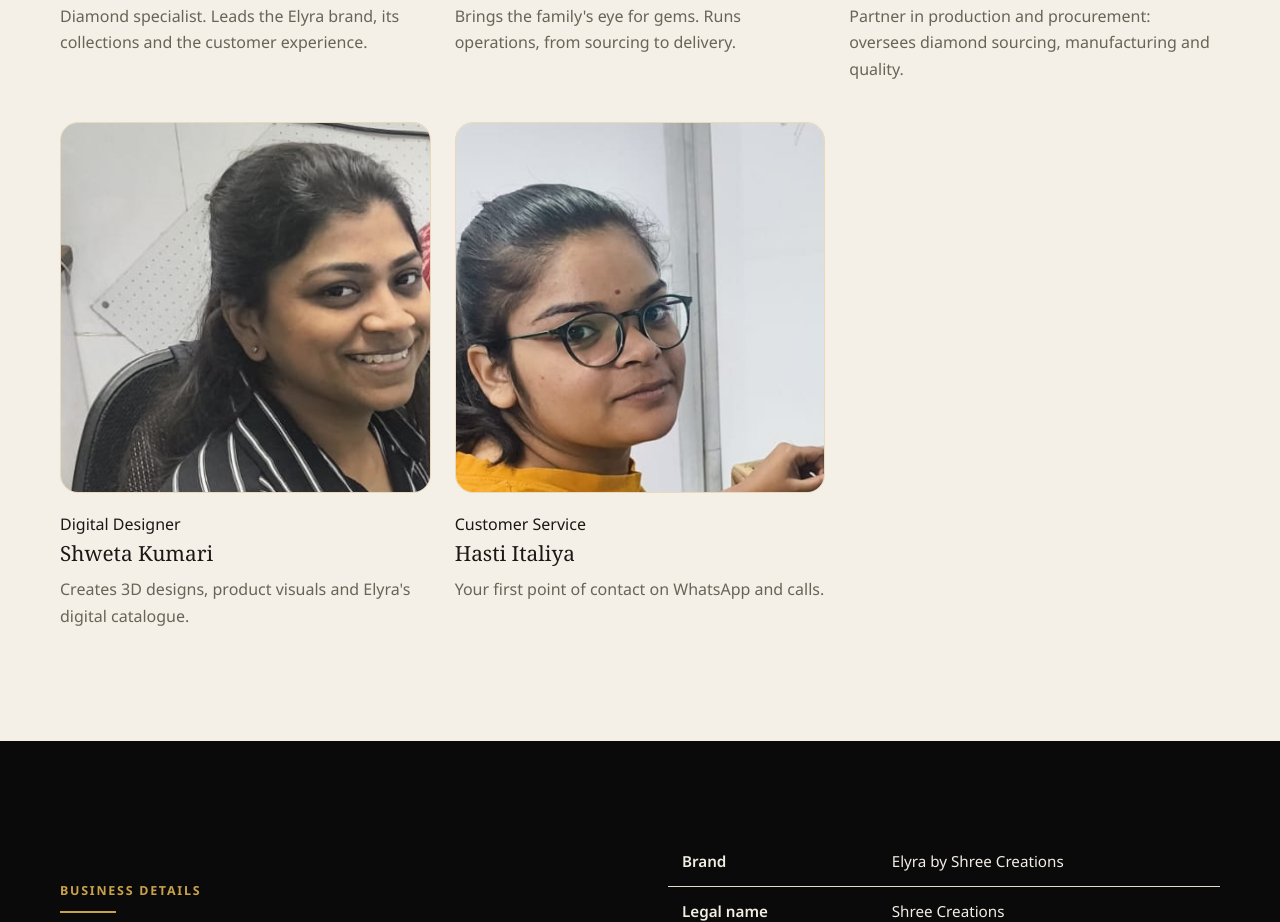
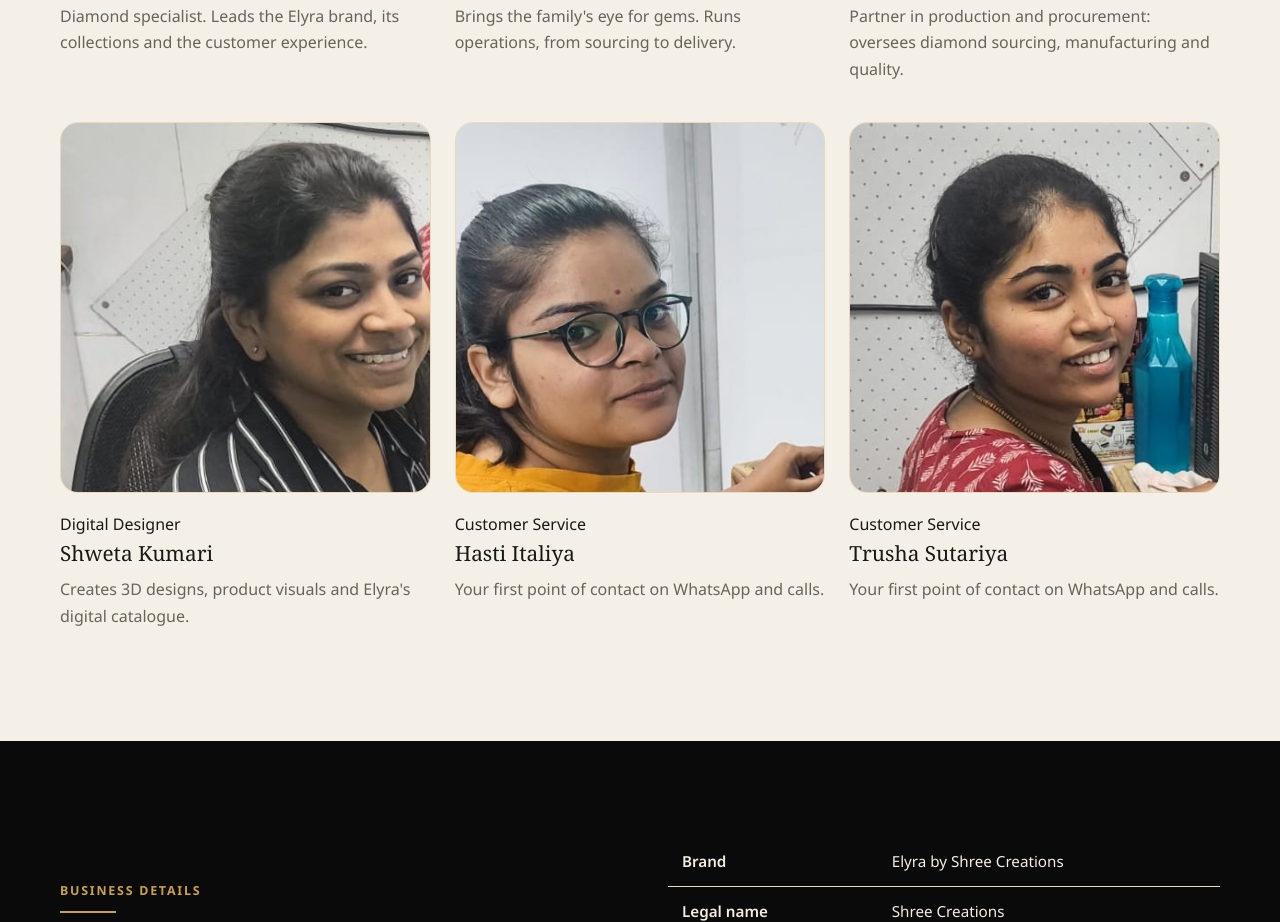
Before and after one commit to kynyx-solutions/elyra, a plain HTML site: page about.html in a window 1280 px wide. Shown: the part 3680-4602 px from the top of the page. Drawn offline with nearby package versions, Linux system fonts and the light colour scheme; no server answers.

Commit message:
Add Trusha Sutariya (Customer Service) to the team section
Co-Authored-By: Claude Opus 5.5 <noreply@anthropic.com>

```diff
--- a/about.html
+++ b/about.html
@@ -88,6 +88,7 @@
         <div class="team-card"><div class="portrait"><img src="assets/img/team/raiyani-pragnesh.jpg" alt="Raiyani Pragnesh" loading="lazy"></div><span class="label">Production &amp; Procurement Partner</span><h3>Raiyani Pragnesh</h3><p class="muted">Partner in production and procurement: oversees diamond sourcing, manufacturing and quality.</p></div>
         <div class="team-card"><div class="portrait"><img src="assets/img/team/shweta-kumari.jpg" alt="Shweta Kumari" loading="lazy"></div><span class="label">Digital Designer</span><h3>Shweta Kumari</h3><p class="muted">Creates 3D designs, product visuals and Elyra's digital catalogue.</p></div>
         <div class="team-card"><div class="portrait"><img src="assets/img/team/hasti-italiya.jpg" alt="Hasti Italiya" loading="lazy"></div><span class="label">Customer Service</span><h3>Hasti Italiya</h3><p class="muted">Your first point of contact on WhatsApp and calls.</p></div>
+        <div class="team-card"><div class="portrait"><img src="assets/img/team/trusha-sutariya.jpg" alt="Trusha Sutariya" loading="lazy"></div><span class="label">Customer Service</span><h3>Trusha Sutariya</h3><p class="muted">Your first point of contact on WhatsApp and calls.</p></div>
       </div>
     </div>
   </section>
```
Also changed, not shown: assets/img/team/trusha-sutariya.jpg (added).
